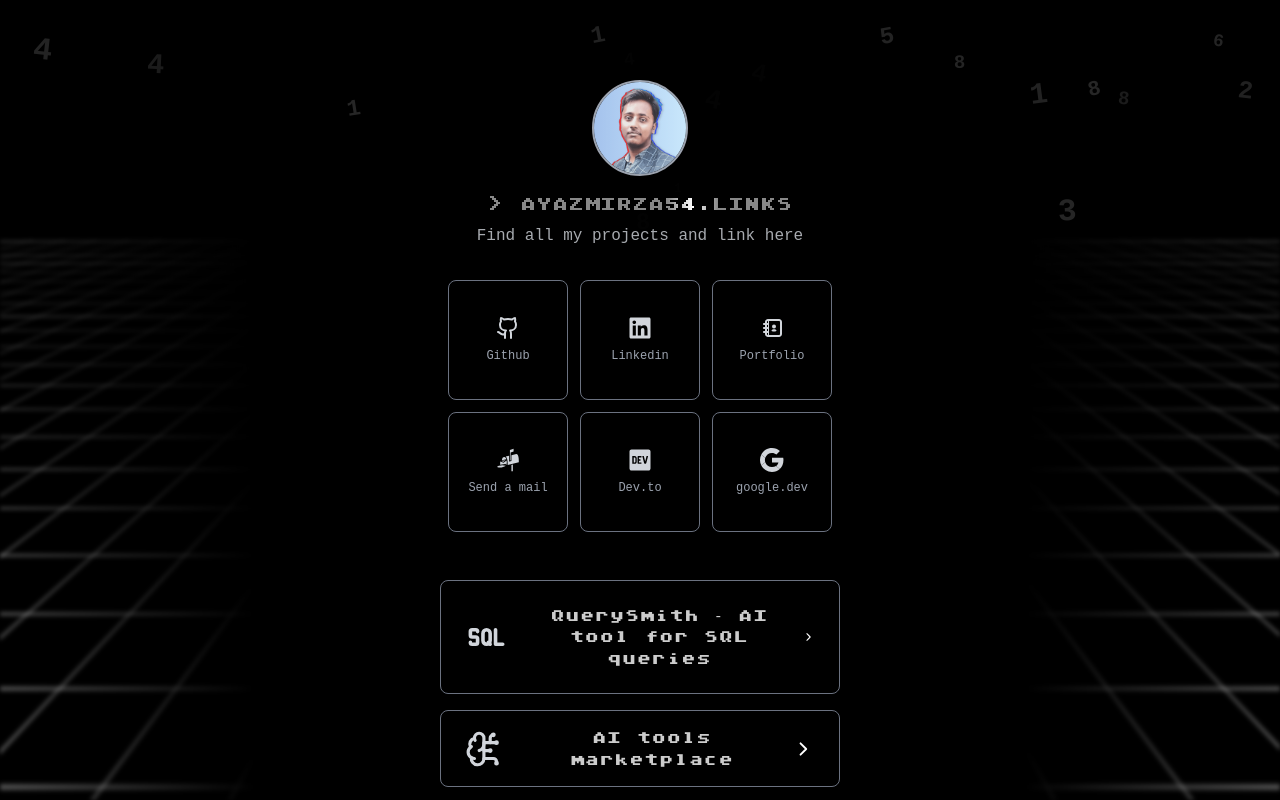
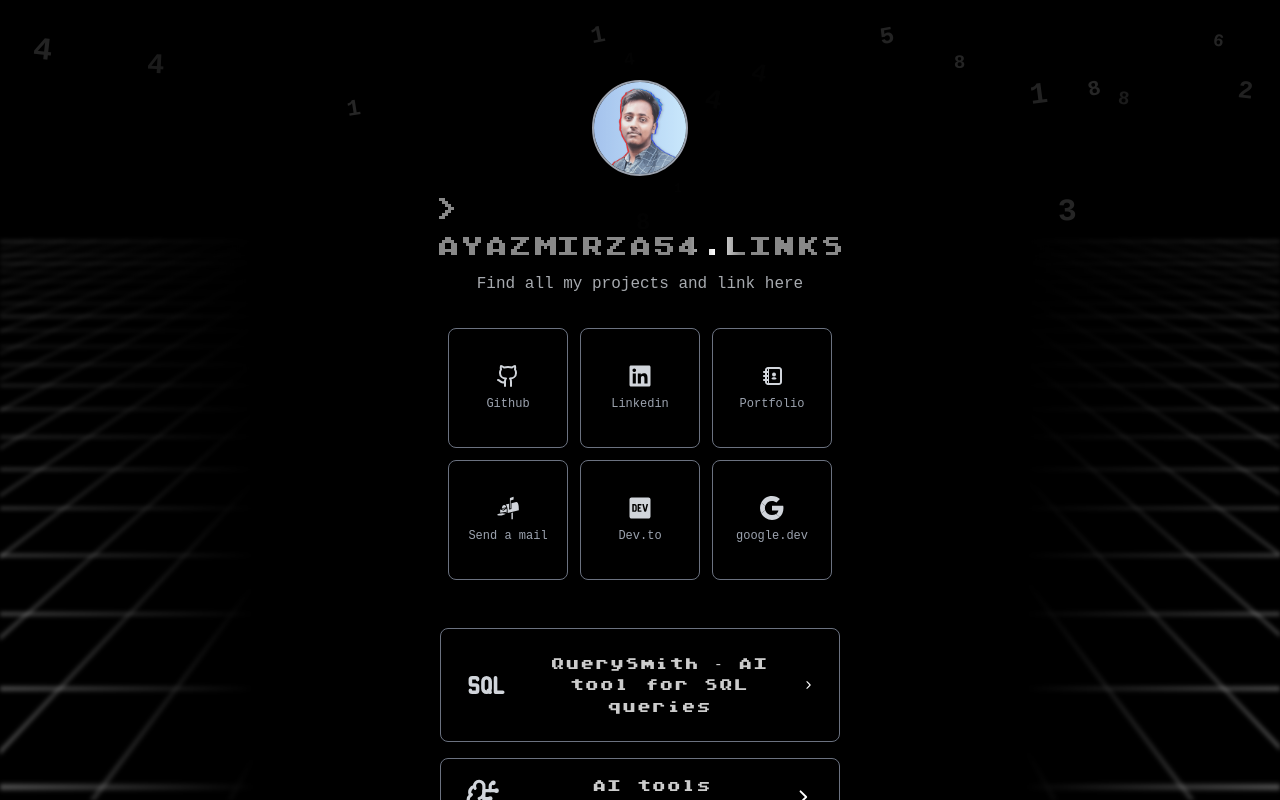
Before and after one commit to ayazmirza54/linkstoayaz, a React (Vite) app: page / in a window 1280 px wide. Shown: the top 800 px of the page. Built offline with nearby package versions, Linux system fonts and the light colour scheme.

Commit message:
font size adjusted

```diff
--- a/src/App.tsx
+++ b/src/App.tsx
@@ -260,7 +260,7 @@ function App() {
         </div>
 
         {/* Name and Bio */}
-        <h1 className="text-[16px] mb-2">{glitchText}</h1>
+        <h1 className="text-[24px] mb-2">{glitchText}</h1>
         <p className="text-center mb-8 max-w-sm opacity-80 text-gray-300">
           {"Find all my projects and link here"}
         </p>
```
